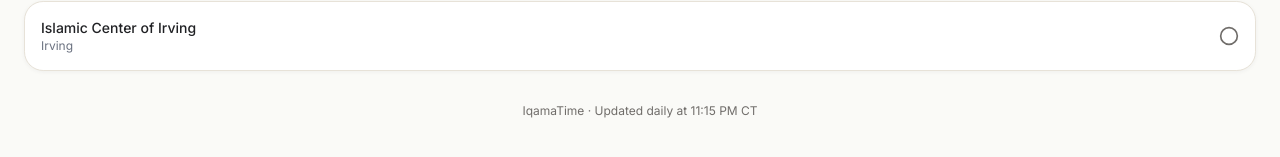
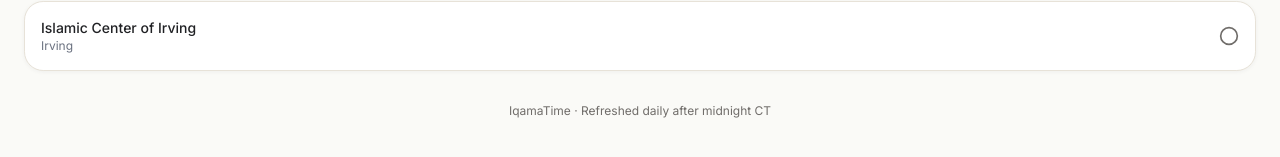
Before and after one commit to rahimcantcode/IqamaTime, a Next.js app: page /settings in a window 1280 px wide. Shown: the part 1174-1331 px from the top of the page. Built offline with nearby package versions, Linux system fonts and the light colour scheme; no server answers; the database is empty.

Commit message:
Harden live refresh sources and apply verified dependency security fixes

```diff
--- a/app/api/scrape/route.ts
+++ b/app/api/scrape/route.ts
@@ -6,7 +6,7 @@
 /**
  * POST /api/scrape
  * Triggers all scrapers. Protected by SCRAPE_SECRET env var.
- * Called by Vercel cron at 23:15 America/Chicago daily.
+ * Called by Vercel cron at 06:17 UTC daily (after midnight in Dallas).
  */
 export async function POST(req: NextRequest) {
   const secrets = [process.env.CRON_SECRET, process.env.SCRAPE_SECRET].filter(Boolean)
--- a/app/page.tsx
+++ b/app/page.tsx
@@ -5,7 +5,7 @@
 import Dashboard from '@/components/dashboard'
 
 async function getPrayerData(): Promise<MasjidWithPrayers[]> {
-  // Try Supabase first; fall back to mock data if env vars not set or query fails
+  // Never invent prayer times when live data is unavailable.
   const url = process.env.NEXT_PUBLIC_SUPABASE_URL
   const key = process.env.NEXT_PUBLIC_SUPABASE_ANON_KEY
   if (!url || !key || url === 'your-supabase-url') return []
@@ -50,5 +50,5 @@
   return <Dashboard data={data} adhanTimes={adhanTimes} />
 }
 
-// Revalidate data every 30 minutes
+// Read current prayer data on every page refresh.
 export const dynamic = 'force-dynamic'
--- a/app/updates/page.tsx
+++ b/app/updates/page.tsx
@@ -44,7 +44,7 @@
   const merged = new Map<string, FeedEvent>()
 
   for (const event of events) {
-    const key = [event.source_name, normalizeEventTitle(event.title || ''), event.event_date, event.event_time].join('|')
+    const key = [event.source_name, normalizeEventTitle(event.title || ''), event.event_date].join('|')
     const existing = merged.get(key)
 
     if (!existing) {
--- a/components/settings-page-client.tsx
+++ b/components/settings-page-client.tsx
@@ -202,7 +202,7 @@
         </section>
 
         <div className="text-center">
-          <p className="text-xs" style={{ color: 'var(--text-muted)' }}>IqamaTime · Updated daily at 11:15 PM CT</p>
+          <p className="text-xs" style={{ color: 'var(--text-muted)' }}>IqamaTime · Refreshed daily after midnight CT</p>
         </div>
       </div>
 
--- a/components/settings-sheet.tsx
+++ b/components/settings-sheet.tsx
@@ -118,7 +118,7 @@
               {/* App info */}
               <div className="pb-6 text-center">
                 <p className="text-xs" style={{ color: 'var(--text-muted)' }}>
-                  IqamaTime · Updated daily at 11:15 PM CT
+                  IqamaTime · Refreshed daily after midnight CT
                 </p>
               </div>
             </div>
--- a/package.json
+++ b/package.json
@@ -49,9 +49,12 @@
     "eslint": "^9",
     "eslint-config-next": "16.2.6",
     "pg": "^8.21.0",
-    "sharp": "^0.34.5",
+    "sharp": "^0.35.5",
     "tailwindcss": "^4",
     "tsx": "^4.23.15",
     "typescript": "^6.0.3"
+  },
+  "overrides": {
+    "sharp": "$sharp"
   }
 }
--- a/scrapers/events.ts
+++ b/scrapers/events.ts
@@ -44,9 +44,9 @@
 }
 
 const SOURCES: SourceDef[] = [
-  { name: 'EPIC Masjid', masjidName: 'EPIC Masjid', url: 'https://epicmasjid.org', paths: ['/', '/events', '/event'] },
-  { name: 'SMS Masjid of Sachse', masjidName: 'SMS Masjid of Sachse', url: 'https://sachsemasjid.org', paths: ['/', '/events', '/calendar'] },
-  { name: 'Qalam Institute', masjidName: 'Qalam Institute', url: 'https://qalamcampus.org', paths: ['/', '/events', '/calendar'] },
+  { name: 'EPIC Masjid', masjidName: 'EPIC Masjid', url: 'https://epicmasjid.org', paths: ['/', '/event'] },
+  { name: 'SMS Masjid of Sachse', masjidName: 'SMS Masjid of Sachse', url: 'https://sachsemasjid.org', paths: ['/', '/sms-events-calendar/'] },
+  { name: 'Qalam Institute', masjidName: 'Qalam Masjid', url: 'https://qalamcampus.org', paths: ['/'] },
 ]
 
 const DEBUG_CANDIDATES: DebugCandidate[] = []
@@ -340,7 +340,7 @@
 }
 
 // CLI entry point
-if (process.argv[1]?.endsWith('events.ts') || process.argv[1]?.endsWith('events.js')) {
+if (['events.ts', 'events.js'].includes(process.argv[1]?.split(/[\\/]/).pop() ?? '')) {
   scrapeAllCommunityEvents().catch(error => {
     console.error('Fatal error in events scraper:', error)
     process.exit(1)
--- a/scrapers/iant_events.ts
+++ b/scrapers/iant_events.ts
@@ -232,7 +232,7 @@
 }
 
 // CLI entry point
-if (process.argv[1]?.endsWith('iant_events.ts') || process.argv[1]?.endsWith('iant_events.js')) {
+if (['iant_events.ts', 'iant_events.js'].includes(process.argv[1]?.split(/[\\/]/).pop() ?? '')) {
   scrapeIANTEvents().catch(error => {
     console.error('Fatal error in IANT events scraper:', error)
     process.exit(1)
--- a/scrapers/icr.ts
+++ b/scrapers/icr.ts
@@ -11,6 +11,8 @@
 
 const MASJID_NAME = 'Islamic Center of Rowlett'
 const PAGE_URL = 'https://icrmasjid.org'
+// Official CMZ widget published in ICR's homepage iframe. The embed token is public.
+const WIDGET_URL = "https://cmzapp.com/cmz/widget/prayer-timing?language=en&token=eyJhbGciOiJIUzI1NiIsInR5cCI6IkpXVCJ9.eyJhc3NldFR5cGUiOiJldmVudHMiLCJtYXNqaWRJZCI6IjY1ZWZhZTJlOGIyMmEwYTM2ZGMyNGY2NiIsInVzZXJJZCI6IjY1ZjllOWMxOGIyMmEwYTM2ZGNkOTFjZSJ9.XOxlMPk6m6m-5ZL1XTw4pm3VSV7PzrSrQ0ROZHTwbjc&entityType=MASJID&lat=32.886075487678745&lon=-96.53675190963816"
 
 export function parseCMZTimes(html: string): TimesOnly {
   const $ = cheerio.load(html)
@@ -34,25 +36,19 @@
 
   try {
     await ensureMasjid({ name: MASJID_NAME, city: 'Rowlett', websiteUrl: PAGE_URL })
-    const { data: html } = await axios.get(PAGE_URL, {
-      timeout: 15000,
-      headers: {
-        'User-Agent': 'Mozilla/5.0 (Macintosh; Intel Mac OS X 10_15_7) AppleWebKit/537.36 (KHTML, like Gecko) Chrome/124.0.0.0 Safari/537.36',
-        'Accept': 'text/html,application/xhtml+xml,application/xml;q=0.9,image/avif,image/webp,*/*;q=0.8',
-        'Accept-Language': 'en-US,en;q=0.9',
-      },
-    })
-
-    const $ = cheerio.load(html as string)
-    const src = $('iframe').map((_, el) => $(el).attr('src')).get().find(src => {
-      try { return new URL(src).hostname === 'cmzapp.com' } catch { return false }
-    })
-    if (!src) throw new Error('CMZ prayer widget not found on ICR website')
-    const { data: widget } = await axios.get(src, { timeout: 45000 })
+    const { data: widget } = await axios.get(WIDGET_URL, { timeout: 45000 })
     const times = parseCMZTimes(widget as string)
-    const text = $('body').text().replace(/\s+/g, ' ')
-    const jummah = text.match(/Jumm(?:ay|ah|a)[^0-9]{0,30}(\d{1,2}:\d{2}\s*(?:AM|PM))/i)
-    times.jummah1 = normalizeTime(jummah?.[1])
+    // Friday khutbah is published on the homepage, independently of daily times.
+    // A homepage outage must not discard a valid daily CMZ schedule.
+    try {
+      const { data: html } = await axios.get(PAGE_URL, { timeout: 15000, headers: { 'User-Agent': 'Mozilla/5.0 (Macintosh; Intel Mac OS X 10_15_7) AppleWebKit/537.36 (KHTML, like Gecko) Chrome/124.0.0.0 Safari/537.36', 'Accept': 'text/html,application/xhtml+xml,application/xml;q=0.9,image/avif,image/webp,*/*;q=0.8', 'Accept-Language': 'en-US,en;q=0.9' } })
+      const $ = cheerio.load(html as string)
+      const text = $('body').text().replace(/\s+/g, ' ')
+      const jummah = text.match(/Jumm(?:ay|ah|a)[^0-9]{0,30}(\d{1,2}:\d{2}\s*(?:AM|PM))/i)
+      times.jummah1 = normalizeTime(jummah?.[1])
+    } catch (error) {
+      logger.warn(MASJID_NAME, 'Friday source unavailable: ' + String(error))
+    }
 
     await upsertPrayerTimes({ masjidName: MASJID_NAME, date, sourceUrl: PAGE_URL, ...times })
     const dur = logger.scrapeEnd(MASJID_NAME, start, true)
--- a/scrapers/scrape_all.ts
+++ b/scrapers/scrape_all.ts
@@ -2,7 +2,7 @@
 /**
  * Master scraper runner
  * Runs all masjid scrapers and logs results.
- * Schedule: daily at 11:15 PM America/Chicago via cron or Vercel cron.
+ * Schedule: daily at 06:17 UTC (after midnight America/Chicago) via cron or Vercel cron.
  *
  * Usage:
  *   npx tsx scrapers/scrape_all.ts
--- a/scrapers/vric.ts
+++ b/scrapers/vric.ts
@@ -51,7 +51,7 @@
         if (!khutbahTime) return  // skip rows with no parseable time
         if      (!times.jummah1) times.jummah1 = khutbahTime
         else if (!times.jummah2 && khutbahTime !== times.jummah1) times.jummah2 = khutbahTime
-        // VRIC has 2 Jumu'ah prayers; jummah3 stays null
+        else if (!times.jummah3 && khutbahTime !== times.jummah1 && khutbahTime !== times.jummah2) times.jummah3 = khutbahTime
         return
       }
 
```
Also changed, not shown: 2 other files (tests, documents, lock files or other folders).
